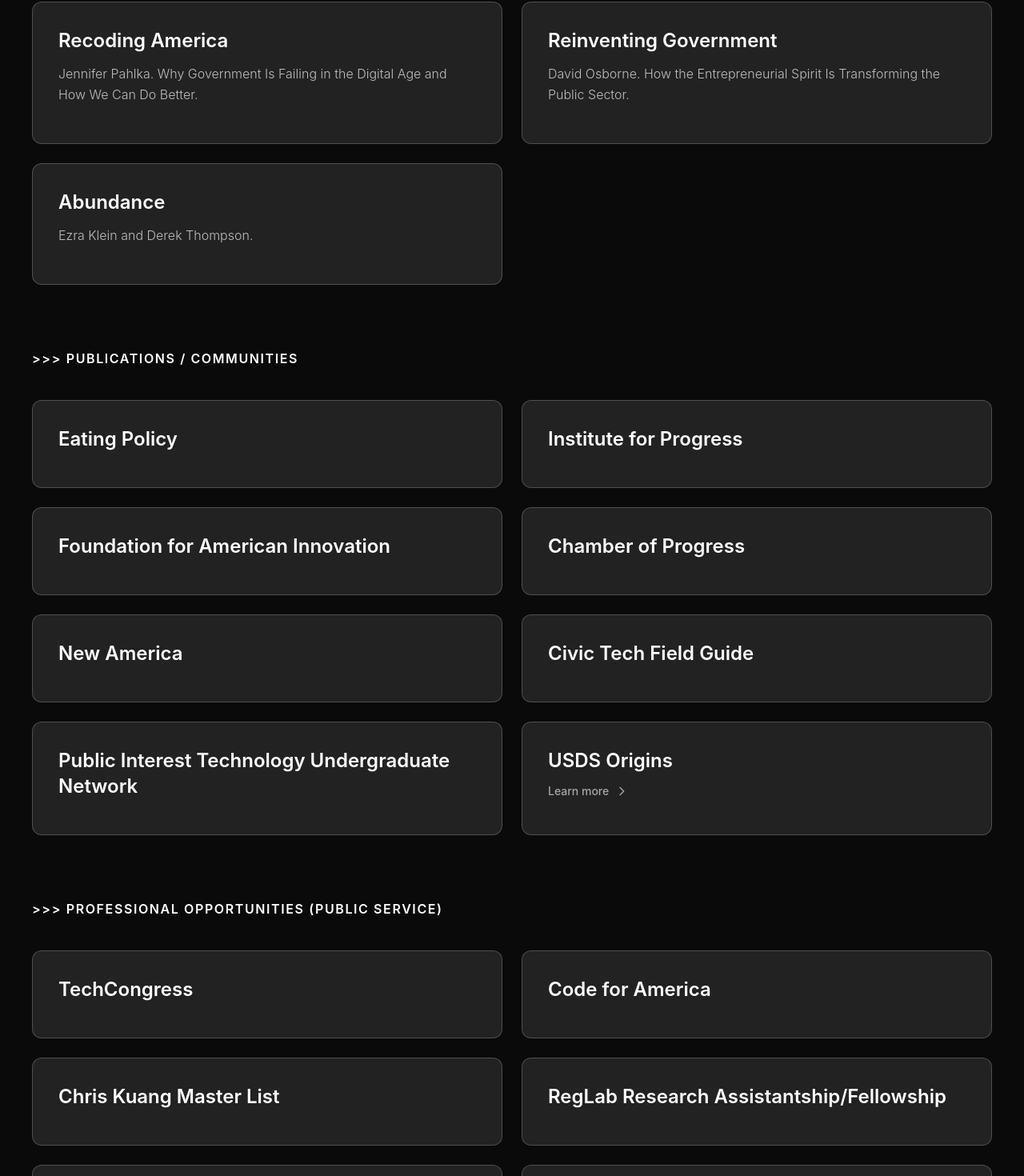
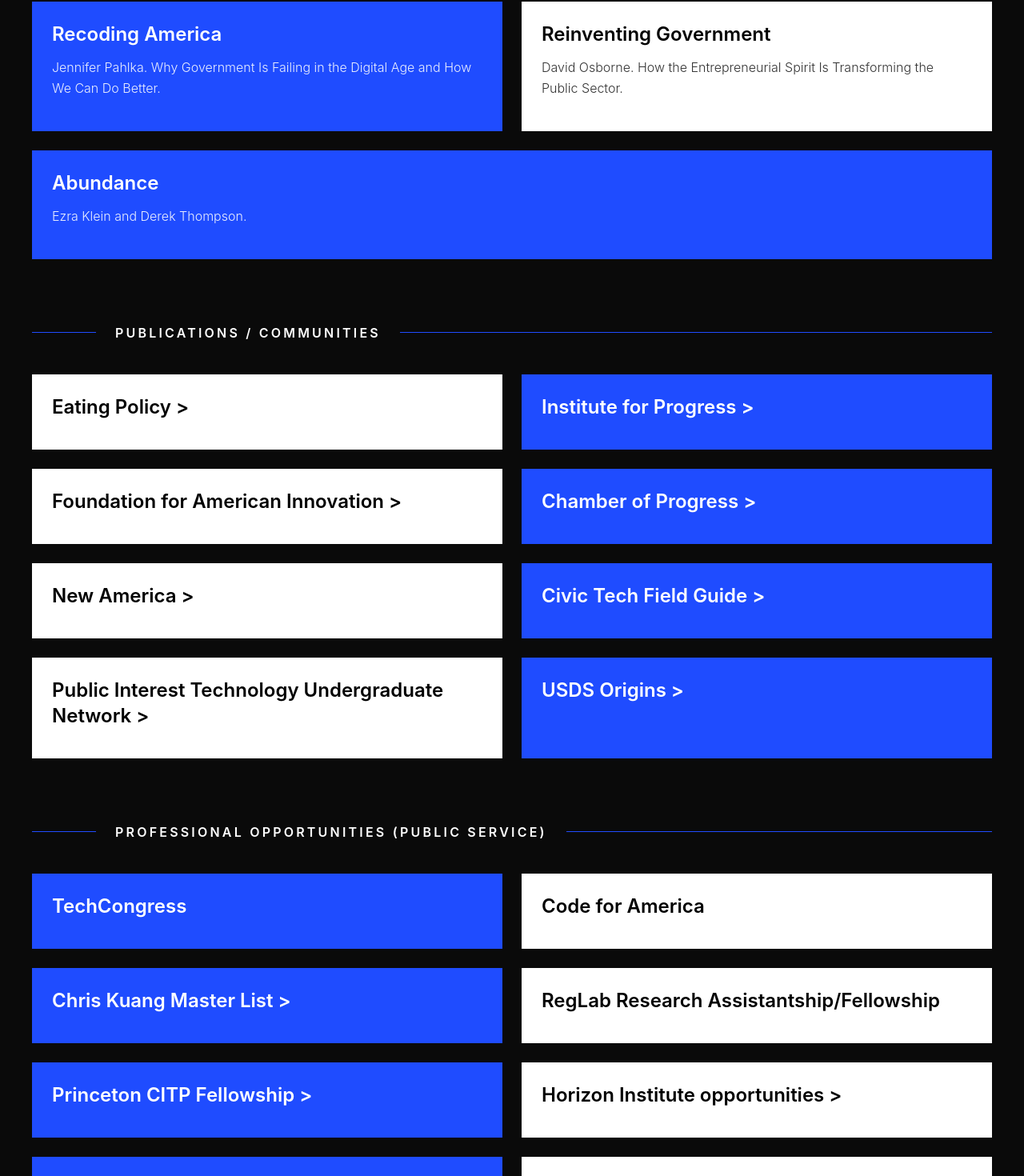
Before and after one commit to medhyaGoel/MoveFastandFixThingsWebsite, a Next.js app: page /resources in a window 1280 px wide. Shown: the part 298-1768 px from the top of the page at 80% size. Built offline with nearby package versions, Linux system fonts and the light colour scheme; a web font is replaced by a local one.

Commit message:
Making things prettier

```diff
--- a/app/page.tsx
+++ b/app/page.tsx
@@ -58,7 +58,7 @@
                       civ·ic tech·nol·o·gy
                       </div>
                       <div className="mt-2 text-white/70 italic font-light">
-                        /tekˈnäləjē/
+                        /ˈsivik tekˈnäləjē/
                       </div>
                     </div>
                     <div className="text-white/70 text-xs uppercase tracking-[0.22em] font-medium">
--- a/app/resources/page.tsx
+++ b/app/resources/page.tsx
@@ -27,42 +27,42 @@
     category: "Publications / Communities",
     items: [
       {
-        name: "Eating Policy",
+        name: "Eating Policy >",
         description: "",
-        link: "",
+        link: "https://www.eatingpolicy.com/",
       },
       {
-        name: "Institute for Progress",
+        name: "Institute for Progress >",
         description: "",
-        link: "",
+        link: "https://ifp.org/",
       },
       {
-        name: "Foundation for American Innovation",
+        name: "Foundation for American Innovation >",
         description: "",
-        link: "",
+        link: "https://www.thefai.org/",
       },
       {
-        name: "Chamber of Progress",
+        name: "Chamber of Progress >",
         description: "",
-        link: "",
+        link: "https://progresschamber.org/",
       },
       {
-        name: "New America",
+        name: "New America >",
         description: "",
-        link: "",
+        link: "https://www.newamerica.org/",
       },
       {
-        name: "Civic Tech Field Guide",
+        name: "Civic Tech Field Guide >",
         description: "",
-        link: "",
+        link: "https://civictech.guide/",
       },
       {
-        name: "Public Interest Technology Undergraduate Network",
+        name: "Public Interest Technology Undergraduate Network >",
         description: "",
-        link: "",
+        link: "https://pit-un.org/",
       },
       {
-        name: "USDS Origins",
+        name: "USDS Origins >",
         description: "",
         link: "https://usdigitalserviceorigins.org/",
       },
@@ -82,9 +82,9 @@
         link: "",
       },
       {
-        name: "Chris Kuang Master List",
+        name: "Chris Kuang Master List >",
         description: "",
-        link: "",
+        link: "https://www.chriskuang.com/civictech",
       },
       {
         name: "RegLab Research Assistantship/Fellowship",
@@ -92,19 +92,19 @@
         link: "",
       },
       {
-        name: "Princeton CITP Fellowship",
+        name: "Princeton CITP Fellowship >",
         description: "",
-        link: "",
+        link: "https://citp.princeton.edu/programs/fellows-program",
       },
       {
-        name: "Horizon Institute opportunities",
+        name: "Horizon Institute opportunities >",
         description: "",
-        link: "",
+        link: "https://emergingtechpolicy.org/",
       },
       {
-        name: "Presidential Innovation Fellowship",
+        name: "Presidential Innovation Fellowship >",
         description: "",
-        link: "",
+        link: "https://presidentialinnovationfellows.gov/",
       },
       {
         name: "U.S. Digital Response",
@@ -132,9 +132,9 @@
     category: "Stanford Specific",
     items: [
       {
-        name: "RegLab",
+        name: "RegLab >",
         description: "",
-        link: "",
+        link: "https://reglab.stanford.edu/",
       },
       {
         name: "CS + Social Good",
@@ -142,17 +142,12 @@
         link: "",
       },
       {
-        name: "Public Interest Tech Lab",
+        name: "Public Interest Tech Lab >",
         description: "",
-        link: "",
+        link: "https://pit.stanford.edu/",
       },
       {
         name: "Tech, Ethics, and Policy Hub",
-        description: "",
-        link: "",
-      },
-      {
-        name: "PIT Lab",
         description: "",
         link: "",
       },
@@ -161,6 +156,8 @@
 ];
 
 export default function Resources() {
+  // Max width per box: use '' for no limit, or e.g. 'max-w-[45%]' (of parent), 'max-w-[40vw]' (of viewport), 'max-w-[500px]'
+  const boxMaxWidth = '';
   return (
     <div className="min-h-screen bg-[#0a0a0a] text-white">
       <section className="min-h-screen pt-16 pb-14 px-2 md:px-4 lg:px-6">
@@ -186,10 +183,14 @@
                 viewport={{ once: true, margin: "-100px" }}
                 transition={{ duration: 0.8, ease: [0.22, 1, 0.36, 1], delay: categoryIndex * 0.1 }}
               >
-                <h2 className="text-2xl md:text-base tracking-[0.1em] uppercase font-semibold mb-10 text-white">
-                &gt;&gt;&gt; {category.category}
-                </h2>
-                <div className="grid grid-cols-1 md:grid-cols-2 gap-6">
+                <div className="flex items-center gap-6 mb-10">
+                  <div className="h-px flex-1 max-w-[80px] bg-[#1f4cff]" aria-hidden />
+                  <h2 className="text-sm md:text-base uppercase tracking-[0.2em] font-semibold text-white shrink-0">
+                    {category.category}
+                  </h2>
+                  <div className="h-px flex-1 bg-[#1f4cff]" aria-hidden />
+                </div>
+                <div className="flex flex-wrap gap-6">
                   {category.items.map((item, itemIndex) => {
                     const Component = item.link ? motion.a : motion.div;
                     const linkProps = item.link ? {
@@ -197,6 +198,16 @@
                       target: "_blank",
                       rel: "noopener noreferrer",
                     } : {};
+                    const isBlue = (categoryIndex + itemIndex) % 2 === 0;
+                    const boxClasses = isBlue
+                      ? 'bg-[#1f4cff] border-[#1f4cff]'
+                      : 'bg-white border-white';
+                    const textClasses = isBlue
+                      ? 'text-white'
+                      : 'text-black';
+                    const mutedClasses = isBlue
+                      ? 'text-white/90'
+                      : 'text-black/80';
 
                     return (
                       <Component
@@ -206,22 +217,14 @@
                         whileInView={{ opacity: 1, y: 0 }}
                         viewport={{ once: true }}
                         transition={{ duration: 0.6, ease: [0.22, 1, 0.36, 1], delay: (categoryIndex * 0.1) + (itemIndex * 0.05) }}
-                        className={`bg-white/10 rounded-xl border border-white/20 p-6 md:p-8 transition-all group ${item.link ? 'hover:border-white/30 cursor-pointer' : ''}`}
+                        className={`rounded-none border p-5 md:p-6 transition-all group flex-[1_1_min(100%,400px)] min-w-0 ${boxMaxWidth} ${boxClasses} ${item.link ? 'hover:opacity-95 cursor-pointer' : ''}`}
                       >
-                        <h3 className="text-xl md:text-2xl font-semibold mb-3 text-white group-hover:text-white/90 transition-colors">
+                        <h3 className={`text-xl md:text-2xl font-semibold mb-3 ${textClasses} transition-colors`}>
                           {item.name}
                         </h3>
                         {item.description && (
-                          <p className="text-base text-white/70 leading-relaxed mb-4 font-light">
+                          <p className={`text-base leading-relaxed mb-4 font-light break-words ${mutedClasses}`}>
                             {item.description}
-                          </p>
-                        )}
-                        {item.link && (
-                          <p className="text-sm text-white/60 font-medium group-hover:text-white/80 transition-colors flex items-center gap-2">
-                            Learn more
-                            <svg className="w-4 h-4 group-hover:translate-x-1 transition-transform" fill="none" viewBox="0 0 24 24" stroke="currentColor">
-                              <path strokeLinecap="round" strokeLinejoin="round" strokeWidth={2} d="M9 5l7 7-7 7" />
-                            </svg>
                           </p>
                         )}
                       </Component>
--- a/app/team/page.tsx
+++ b/app/team/page.tsx
@@ -31,9 +31,9 @@
               className="md:col-span-5 lg:col-span-4 flex flex-col justify-end"
             >
               <p className="mb-8 text-white/80 text-lg leading-relaxed font-light text-balance">
-              <span className="font-medium"> &gt;&gt;&gt;Emily Tianshi</span> is a Master’s student in Computer Science at Stanford University. She first became interested in public interest technology while interning at the San Diego Mayor's Office and has since worked at the Cybersecurity and Infrastructure Security Agency, NATO’s Cyber Defense Center in Estonia, and the Stanford Cyber Policy Center on projects involving open-source software security, security by design, and election integrity. At Stanford, she leads voter registration efforts to expand civic participation and develops ethics curricula for computer science courses.</p>
+              <span className="font-medium"> &gt;&gt;&gt; Emily Tianshi</span> is a Master’s student in Computer Science at Stanford University. She first became interested in public interest technology while interning at the San Diego Mayor's Office and has since worked at the Cybersecurity and Infrastructure Security Agency, NATO’s Cyber Defense Center in Estonia, and the Stanford Cyber Policy Center on projects involving open-source software security, security by design, and election integrity. At Stanford, she leads voter registration efforts to expand civic participation and develops ethics curricula for computer science courses.</p>
               <p className="mb-8 text-white/80 text-lg leading-relaxed font-light text-balance">
-                <span className="font-medium">&gt;&gt;&gt;Medhya Goel</span> studies computer science and government at Stanford University, with a focus on national security policy. She has engineered systems serving millions of users at Meta & Stripe, secured open-source software & contributed to an Executive Order on cybersecurity at the Cybersecurity & Infrastructure Security Agency, and automated criminal records expungement at Rasa Legal. She has worked on projects involving cybersecurity, election integrity, and public interest technology.
+              <span className="font-medium">&gt;&gt;&gt; Medhya Goel</span> studies computer science and government at Stanford University. Her interest in Public Interest Technology began while working at her local courthouse, and she has since helped revive Stanford’s Public Interest Technology Lab. Previously, Medhya has engineered systems serving millions of users at Meta and Stripe, contributed to a federal cybersecurity Executive Order at the Cybersecurity & Infrastructure Security Agency, built disinformation-tracking tools at the Stanford Cyber Policy Center, and automated criminal records expungement at Rasa Legal.
               </p>
             </motion.div>
 
```
Also changed, not shown: app/final-projects/page.tsx (+10 -9 lines), app/syllabus/page.tsx (+29 -42 lines).
